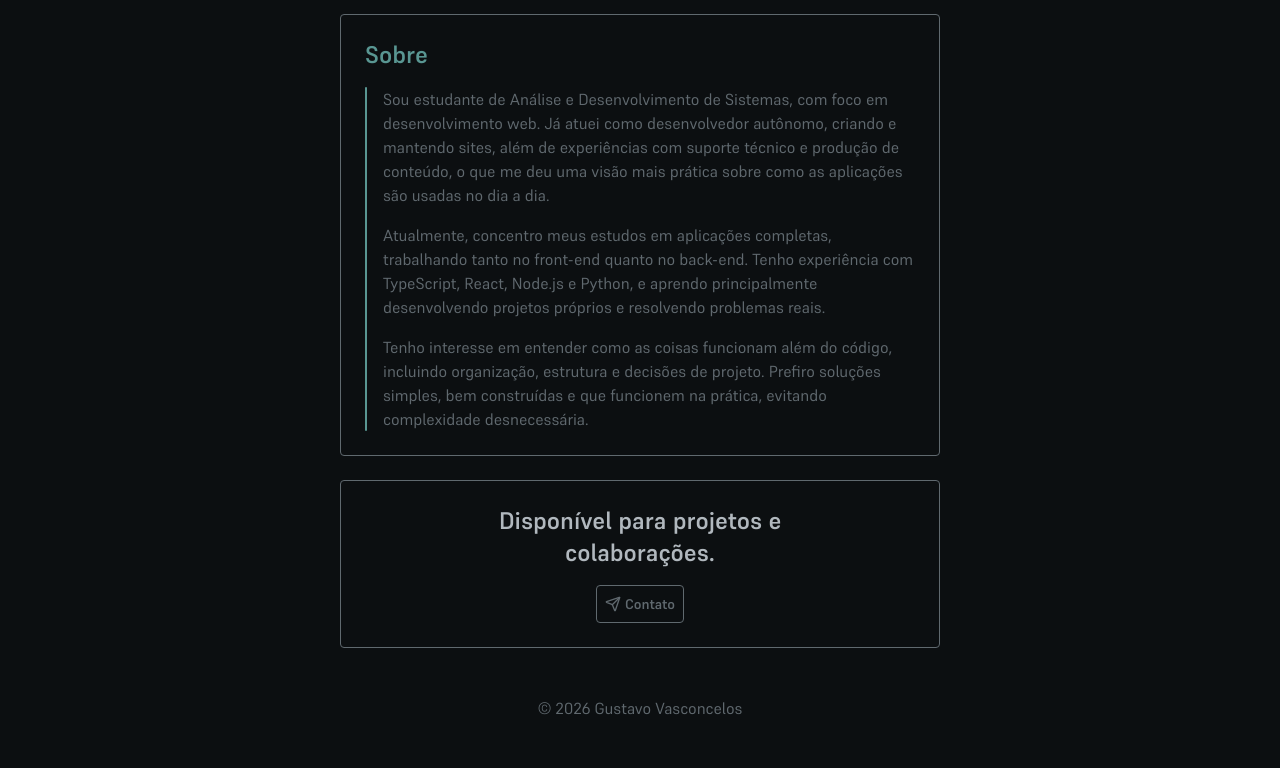
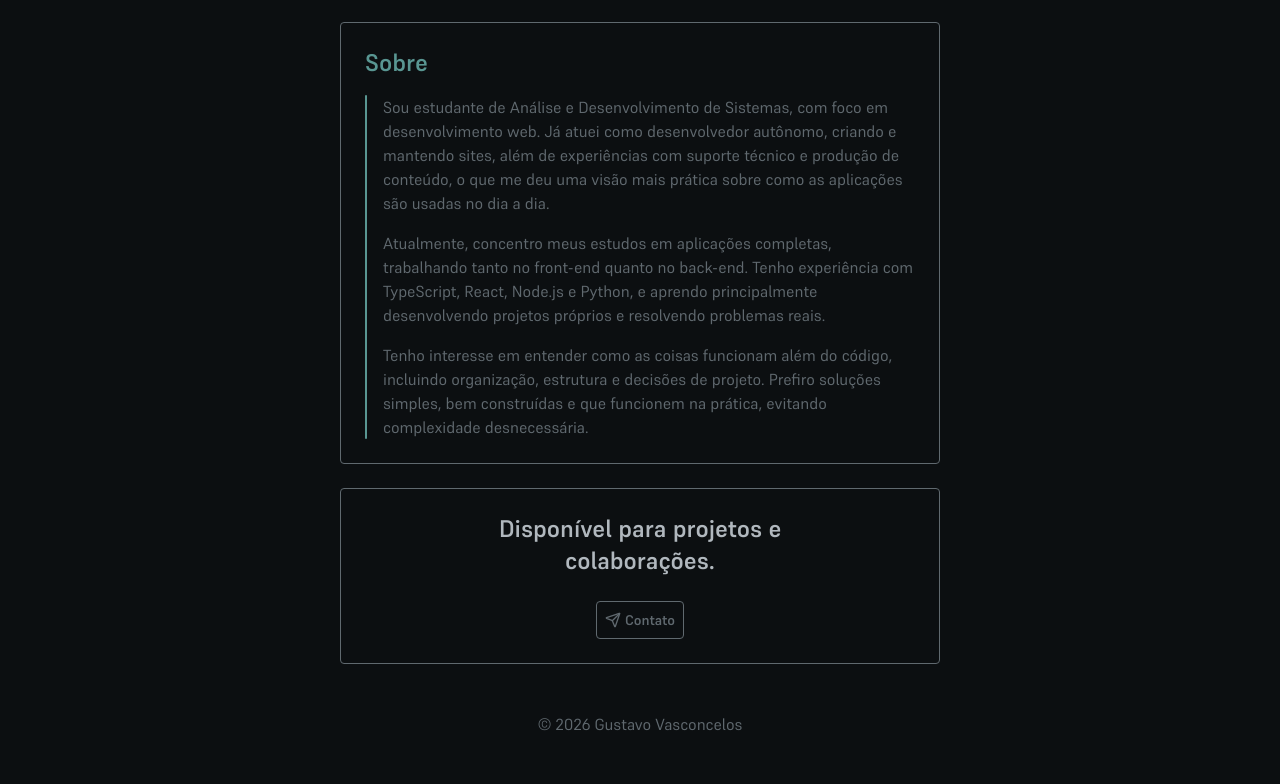
Before and after one commit to gusvsconcelos/portfolio, a React (Vite) app: page / in a window 1280 px wide. Shown: the part 1543-2327 px from the top of the page. Built offline with nearby package versions, Linux system fonts and the light colour scheme.

Commit message:
refactor: improve spacing between components in header and contact section

```diff
--- a/src/components/layout/Contact.tsx
+++ b/src/components/layout/Contact.tsx
@@ -3,7 +3,7 @@ import { Send } from "lucide-react";
 
 export default function Contact() {
   return (
-    <section className="flex flex-col items-center gap-4 p-6 rounded-sm border-solid border border-fg-2">
+    <section className="flex flex-col items-center gap-6 p-6 rounded-sm border-solid border border-fg-2">
       {/*Call-to-action*/}
       <h2 className="max-w-80 text-center text-2xl font-semibold text-fg-1">
         Disponível para projetos e colaborações.
--- a/src/components/layout/Header.tsx
+++ b/src/components/layout/Header.tsx
@@ -18,7 +18,7 @@ export default function Header() {
       </h1>
 
       {/*Links*/}
-      <div className="flex gap-2 mb-2 text-accent-1 *:p-1 *:hover:text-accent-2 *:transition *:duration-300">
+      <div className="flex gap-2 mb-4 text-accent-1 *:p-1 *:hover:text-accent-2 *:transition *:duration-300">
         <a href="https://www.linkedin.com/in/gusvsconcelos/" target="_blank">
           <Linkedin />
         </a>
```
